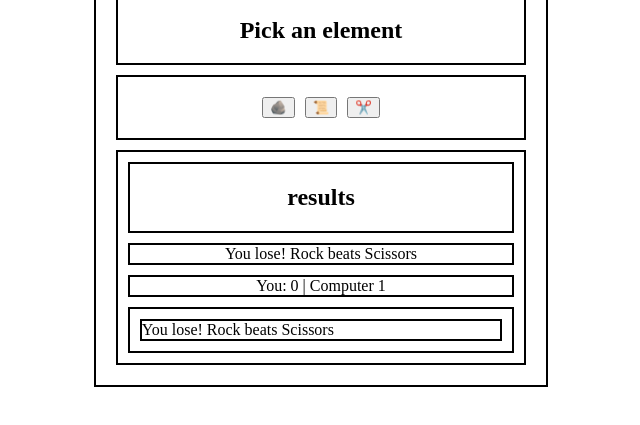
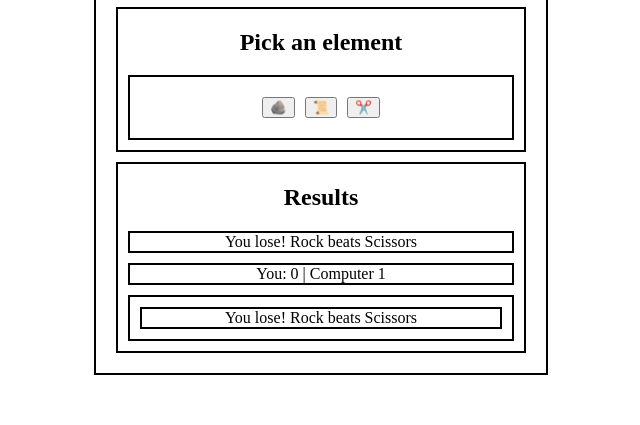
Before and after one commit to leandroesposito/top-rock-paper-scissors, a plain HTML site: page index.html in a window 1280 px wide. Both pictures are taken after a click on the button "✂️". Shown: the part 267-692 px from the top of the page, without its empty margins (319-959 px from the left). Drawn offline with Linux system fonts and the light colour scheme.

Commit message:
Update classes and positions
Move label classes to upper containers
Remove containers titles div to place them in same
containers as the elements they describe

```diff
--- a/index.html
+++ b/index.html
@@ -20,21 +20,18 @@
 
         <div class="label">
             <h2>Pick an element</h2>
+            <div class="elements-container">
+                <button id="rock">🪨</button>
+                <button id="paper">📜</button>
+                <button id="scissors">✂️</button>
+            </div>
         </div>
 
-        <div class="elements-container">
-            <button id="rock">🪨</button>
-            <button id="paper">📜</button>
-            <button id="scissors">✂️</button>
-        </div>
-
-        <div class="resulsts-container">
-            <div class="label">
-                <h2>results</h2>
-            </div>
-            <div class="current-match-result-container label"></div>
-            <div class="scores-container label"></div>
-            <div class="winner-announce-container label"></div>
+        <div class="resulsts-container label">
+            <h2>Results</h2>
+            <div class="current-match-result-container"></div>
+            <div class="scores-container"></div>
+            <div class="winner-announce-container"></div>
             <div class="matches-history-container"></div>
         </div>
     </div>
```
